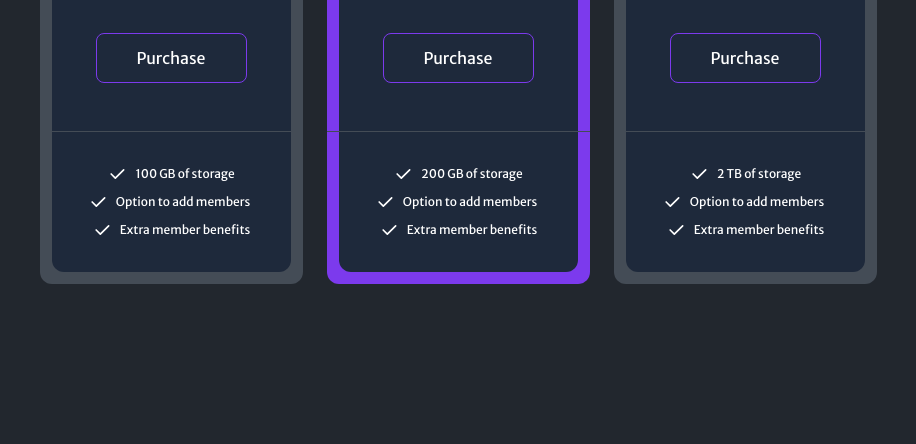
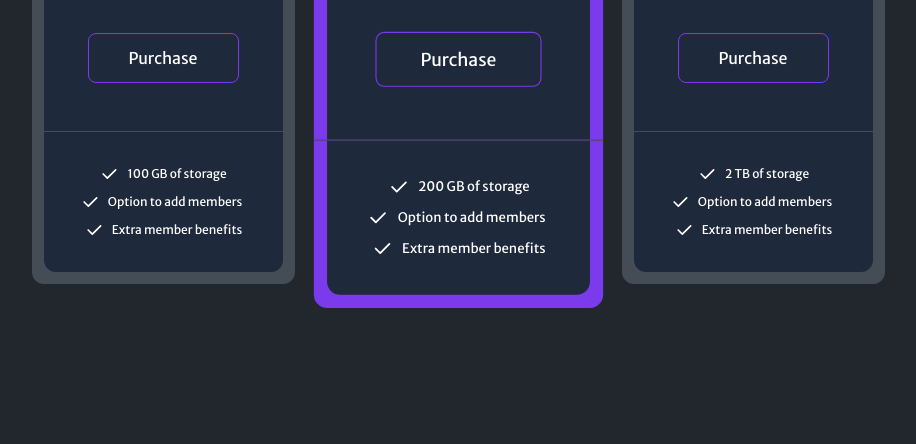
Before and after one commit to Armin-Fullstack/Pricing-Cards, a website: page index.html in a window 1280 px wide. Shown: the part 356-800 px from the top of the page, without its empty margins (182-1098 px from the left). Drawn offline with Linux system fonts and the light colour scheme.

Commit message:
Added some changes

```diff
--- a/index.html
+++ b/index.html
@@ -18,7 +18,7 @@
 
    <!-- Boxes Container -->
    <div
-   class="flex flex-col md:flex-row space-y-6 md:space-y-0 md:space-x-6 my-6 md:my-0"
+   class="flex flex-col md:flex-row space-y-6 md:space-y-0 md:space-x-8 my-6 md:my-0"
  >
    <!-- Box Container 1 -->
    <div class="bg-lightGray rounded-xl">
@@ -95,7 +95,7 @@
    </div>
 
    <!-- Box Container 2 -->
-   <div class="bg-violet-600 rounded-xl">
+   <div class="bg-violet-600 rounded-xl md:scale-110">
      <!-- Top Section -->
      <div
        class="bg-slate-800 p-8 mx-3 mt-3 rounded-t-xl text-white text-center"
--- a/tailwind.config.js
+++ b/tailwind.config.js
@@ -3,7 +3,7 @@ module.exports = {
   content: ["./**/*.{html,js}"],
   theme: {
     screens: {
-      md: "837px"
+      md: "853px"
     },
     extend: {
       fontFamily: {
```
Also changed, not shown: CSS/style.css.
